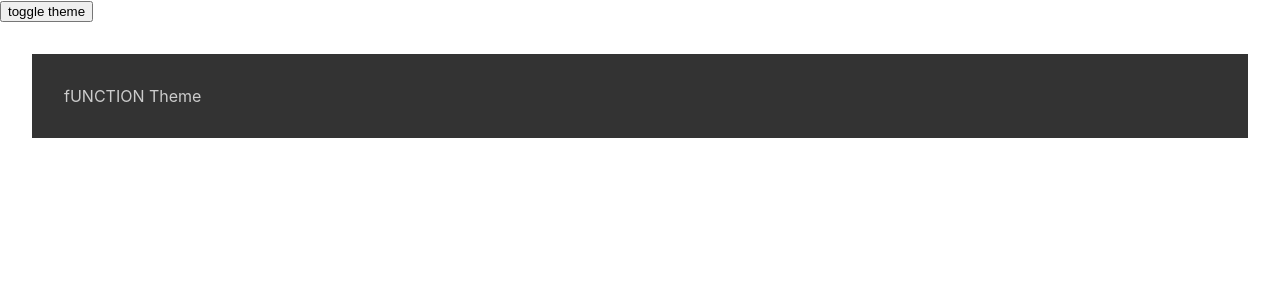
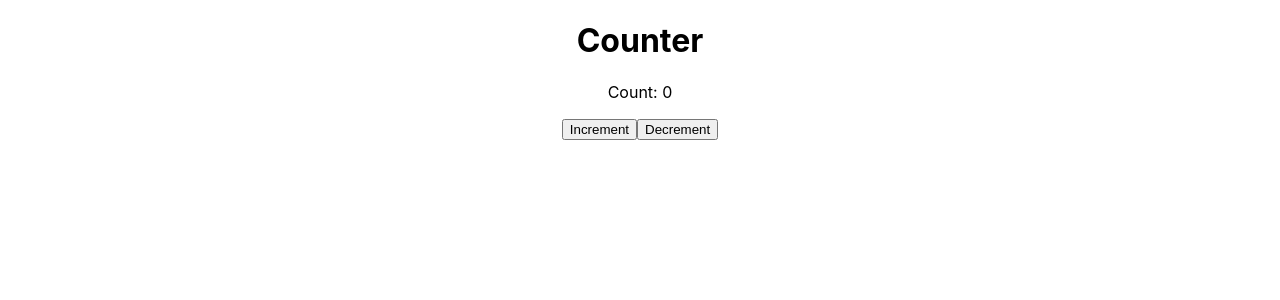
Before and after one commit to AbhishekKonnayil/react-needs, a React (Create React App) app: page / in a window 1280 px wide. Shown: the top 300 px of the page. Built offline with nearby package versions, Linux system fonts and the light colour scheme.

Commit message:
Refactor App component to implement counter functionality with useReducer

```diff
--- a/src/App.js
+++ b/src/App.js
@@ -1,26 +1,50 @@
-import logo from './logo.svg';
+
 import './App.css';
-import { useEffect, useState } from 'react';
-import FunctionComponent from './FunctionComponent';
-import ClassComponentContext from './ClassContextComponent';
-import React from 'react';
-import { ThemeProvider } from './ThemeContext';
-
-
-export const ThemeContext = React.createContext()
-
-const App = () => {
+import { useReducer, useState } from 'react';
 
 
 
 
+function reducer(state, Action) {
+  switch (Action.type) {
+
+    case 'increment': {
+      const hasError = state.count >= 5
+      const newCount = state.count + 1
+      return {
+        ...state,
+        count: hasError ? state.count : newCount,
+        error: hasError ? 'Maximum count reached' : null
+      }
+    }
+
+    case 'decrement': {
+      const hasError = state.count <= 0
+      const newCount = state.count - 1
+      return {
+        ...state,
+        count: hasError ? state.count : newCount,
+        error: hasError ? 'Minimum count reached' : null
+      }
+    }
+
+    default:
+      return state
+  }
+}
+
+
+const App = () => {
+  const [state, dispatch] = useReducer(reducer, { count: 0 })
+
   return (
-    <>
-      <ThemeProvider>
-        <FunctionComponent />
-      </ThemeProvider>
-
-    </>
+    <div className="App">
+      <h1>Counter</h1>
+      <p>Count: {state.count}</p>
+      {state.error && <p className='text-red-400 text-xl font-bold'>{state.error}</p>}
+      <button onClick={() => dispatch({ type: 'increment' })}>Increment</button>
+      <button onClick={() => dispatch({ type: 'decrement' })}>Decrement</button>
+    </div>
   )
 }
 export default App;
```
